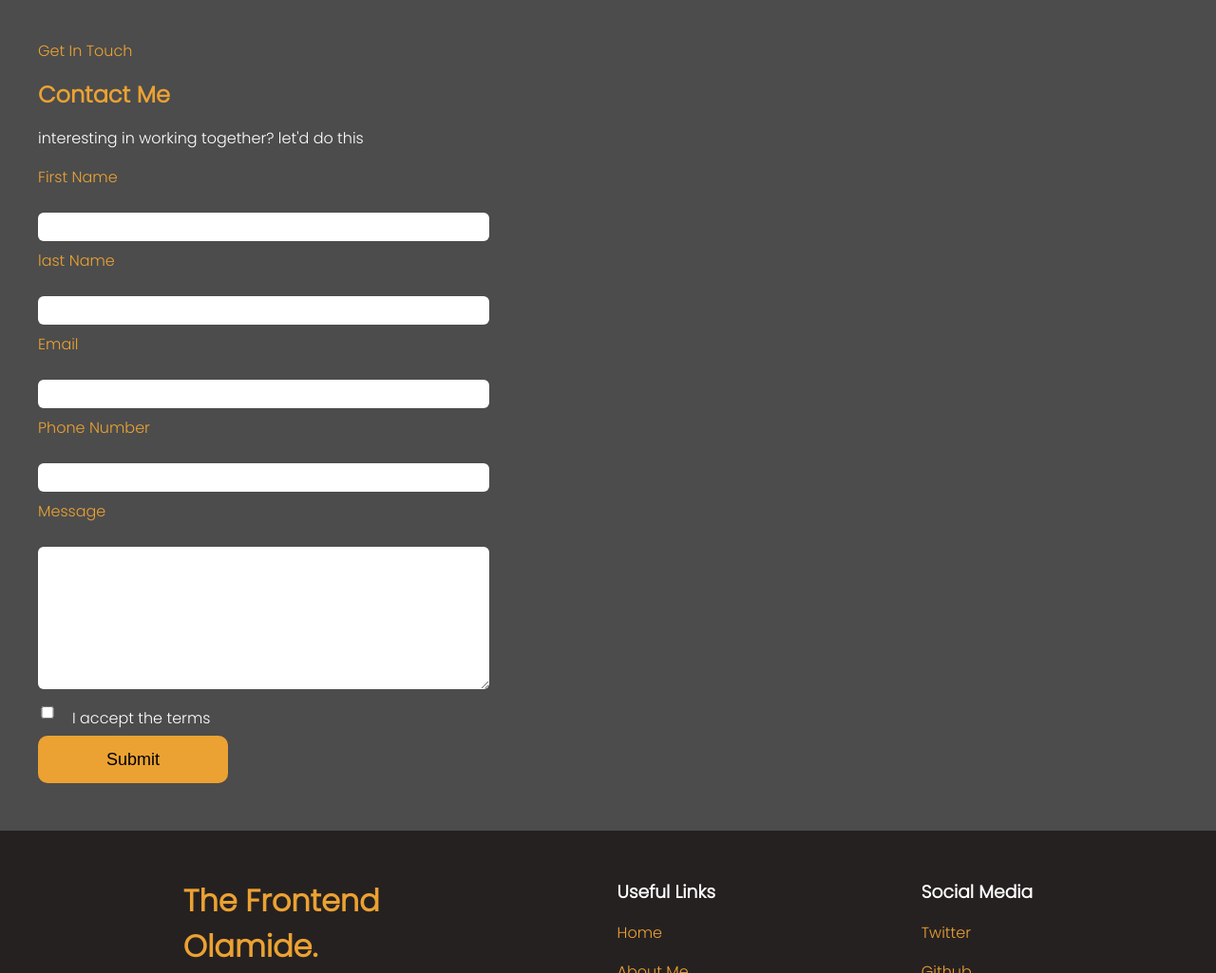
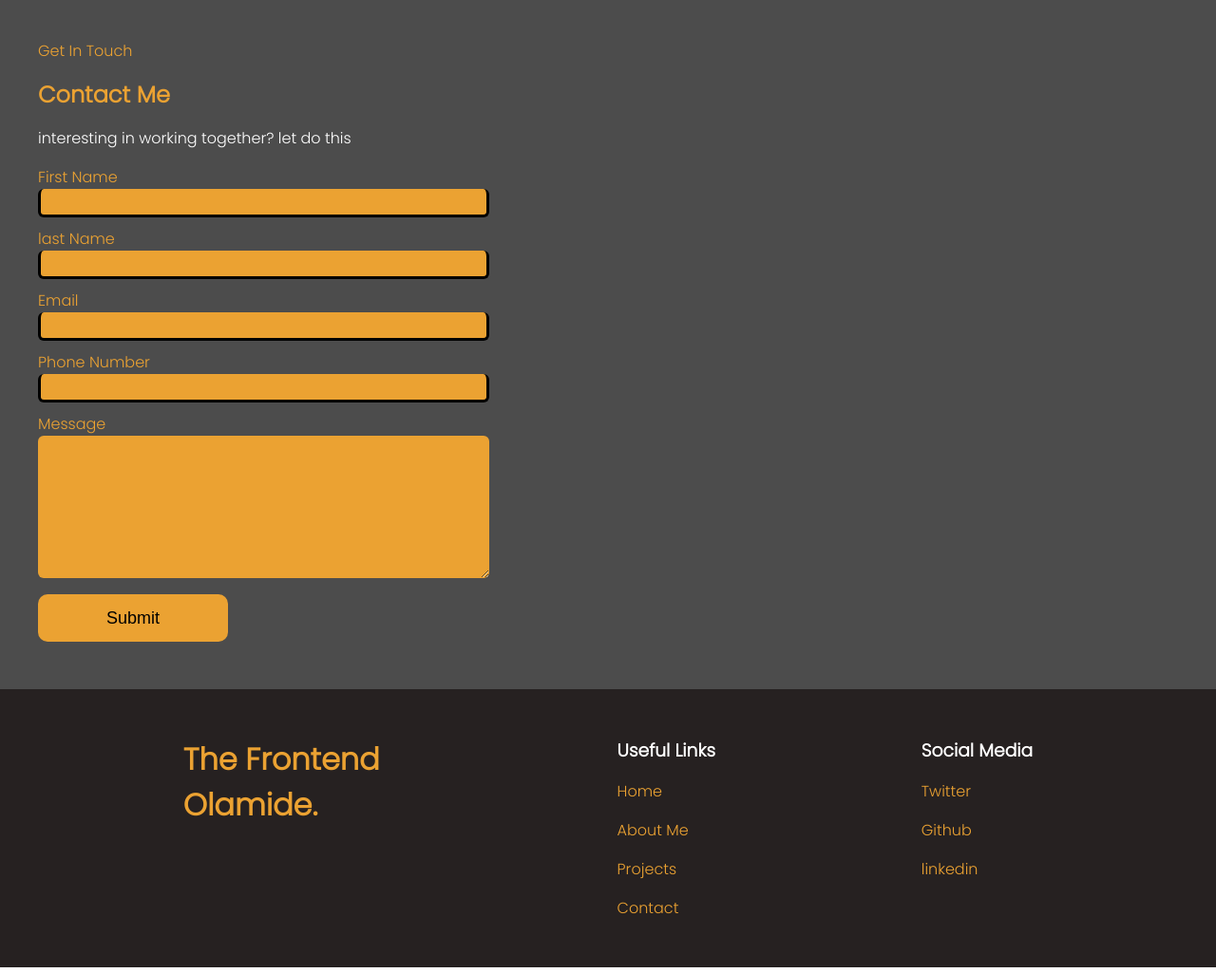
Before and after one commit to ajao-olamide/Portfolio, a plain HTML site: page index.html in a window 1280 px wide. Shown: the part 2340-3365 px from the top of the page at 95% size. Drawn offline with Linux system fonts and the light colour scheme.

Commit message:
Omo this SAPA long ooo

```diff
--- a/index.html
+++ b/index.html
@@ -18,7 +18,9 @@
       <div>
         <h1>The Frontend Olamide.</h1>
       </div>
-      <input class="checkbox" type="checkbox" />
+
+      <input class="checkbox" type="checkbox" data-toggle="collapse"
+      data-target="#target" />
       <div class="mother-div">
         <div class="white-line"></div>
       </div>
@@ -231,98 +233,69 @@
     <section id="contact" class="fourth-section">
       <p style="color: #eba232">Get In Touch</p>
       <h2 style="color: #eba232">Contact Me</h2>
-      <p>interesting in working together? let'd do this</p>
+      <p>interesting in working together? let do this</p>
       <div class="form-div">
         <form
           action="https://getform.io/f/4558924b-1989-4ed9-9da2-65afe1cb9a04"
           method="post"
         >
-          <label style="color: #eba232" for="">First Name</label>
-          <br />
+        <div style="width: 100%;">  <label style="color: #eba232" for="">First Name</label>
+
           <input
             required
-            style="
-              border-radius: 6px;
-              border: none;
-              height: 30px;
-              margin-bottom: 8px;
-            "
+            class="white-input"
             type="text"
             name="first-name"
-          />
+          /></div>
 
-          <label style="color: #eba232" for="">last Name</label>
-          <br />
+          <div style="width: 100%;"><label style="color: #eba232" for="">last Name</label>
+
             <input
               required
-            style="
-              border-radius: 6px;
-              border: none;
-              height: 30px;
-              margin-bottom: 8px;
-            "
+              class="white-input"
               type="text"
               name="last-name"
             />
+  </div>
+        <div style="width: 100%;">  <label style="color: #eba232" for="">Email</label>
 
-          <label style="color: #eba232" for="">Email</label>
-          <br />
           <input
             required
-            style="
-              border-radius: 6px;
-              border: none;
-              height: 30px;
-              margin-bottom: 8px;
-            "
+            class="white-input"
             type="email"
             name="Email"
             id=""
-          />
+          /></div>
 
-          <label style="color: #eba232" for="">Phone Number </label>
-          <br />
+          <div style="width: 100%;"><label style="color: #eba232" for="">Phone Number </label>
+
             <input
               required
-            style="
-              border-radius: 6px;
-              border: none;
-              height: 30px;
-              margin-bottom: 8px;
-            "
+              class="white-input"
               type="tel"
               name="phone number"
               id=""
             />
+  </div>
+          <div style="width: 100%;"><label style="color: #eba232" for="">Message</label>
 
-          <label style="color: #eba232" for="">Message</label>
-          <br />
             <textarea
               required
               style="
                 border-radius: 6px;
                 border: none;
-              margin-bottom: 18px;
+            background: #eba232;
                 width: 95%;
               "
               name="Message"
               id=""
               cols="30"
               rows="10"
-          ></textarea>
+            ></textarea></div>
 
-          <div style="display: flex; gap: 1em">
-            <input
-              style="width: 20px; margin-bottom: 18px"
-              type="checkbox"
-              name="checkbox"
-              required
-              id=""
-            />
-            <label for="checkbox">I accept the terms</label>
-          </div>
 
-          <input
+
+       <div style="width: 100%;">   <input
         style="
           width: 200px !important;
           height: 50px;
@@ -332,11 +305,11 @@
           border: none;
           color: #000;
           background: #eba232;
-              margin: 0px 0;
+
         "
         type="submit"
         value="Submit"
-          />
+      /></div>
         </form>
       </div>
     </section>
--- a/style.css
+++ b/style.css
@@ -175,6 +175,21 @@ footer h1{
     flex-direction: column;
     gap: 1em;
 }
+.white-input{
+  border-radius: 6px;
+  background: #eba232;
+  border: none;
+  padding: 10px;
+  border-top: none !important;
+  border: #000 solid 3px;
+  height: 30px;
+}
+
+form{
+  gap: 10px;
+  width: 90%;
+}
+
 @media (max-width: 800px) {
   .checkbox:checked + .mother-div .white-line {
     transform: rotate(135deg);
```
Lines whose indentation alone changed are shown as unchanged.
